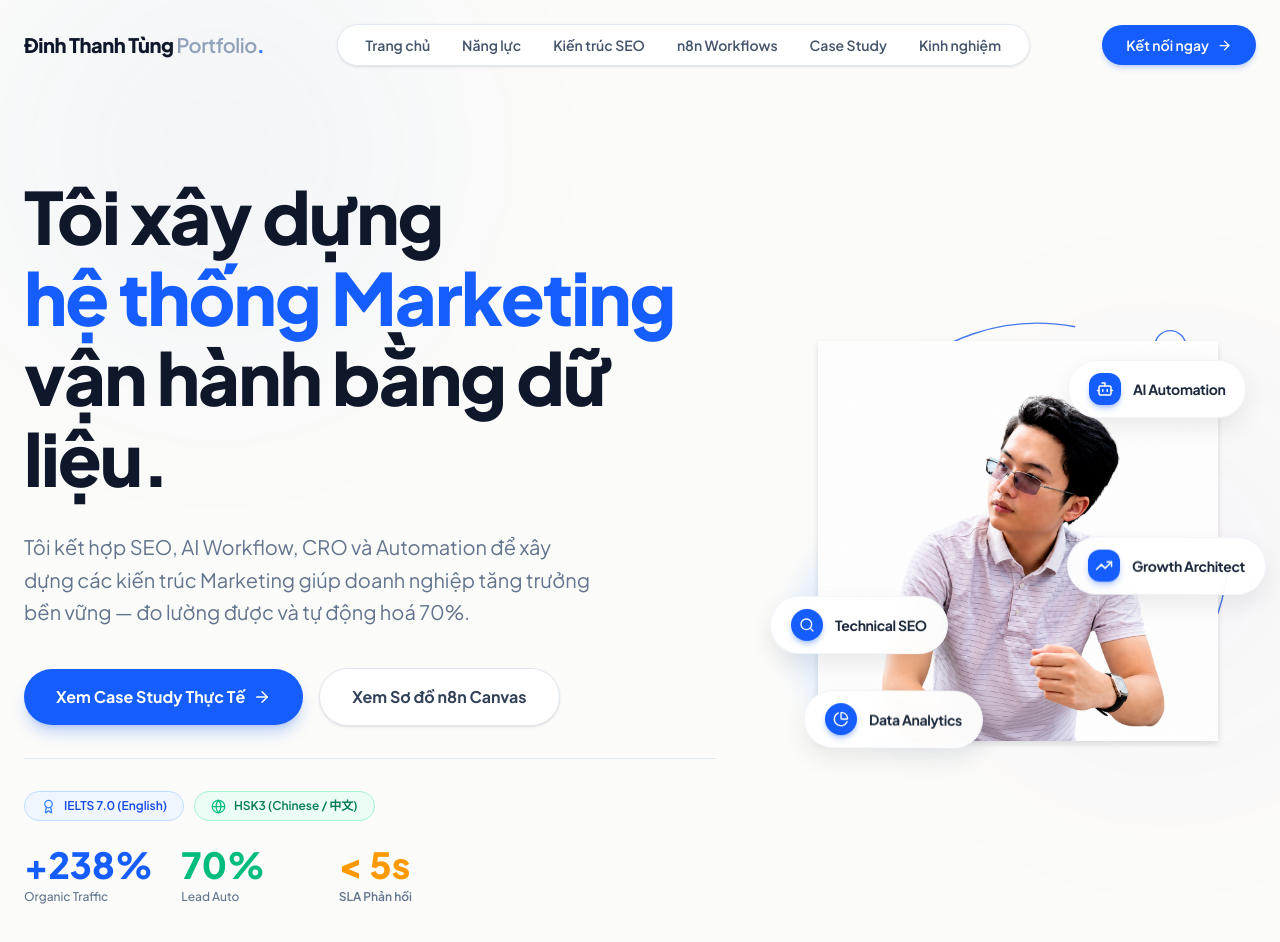
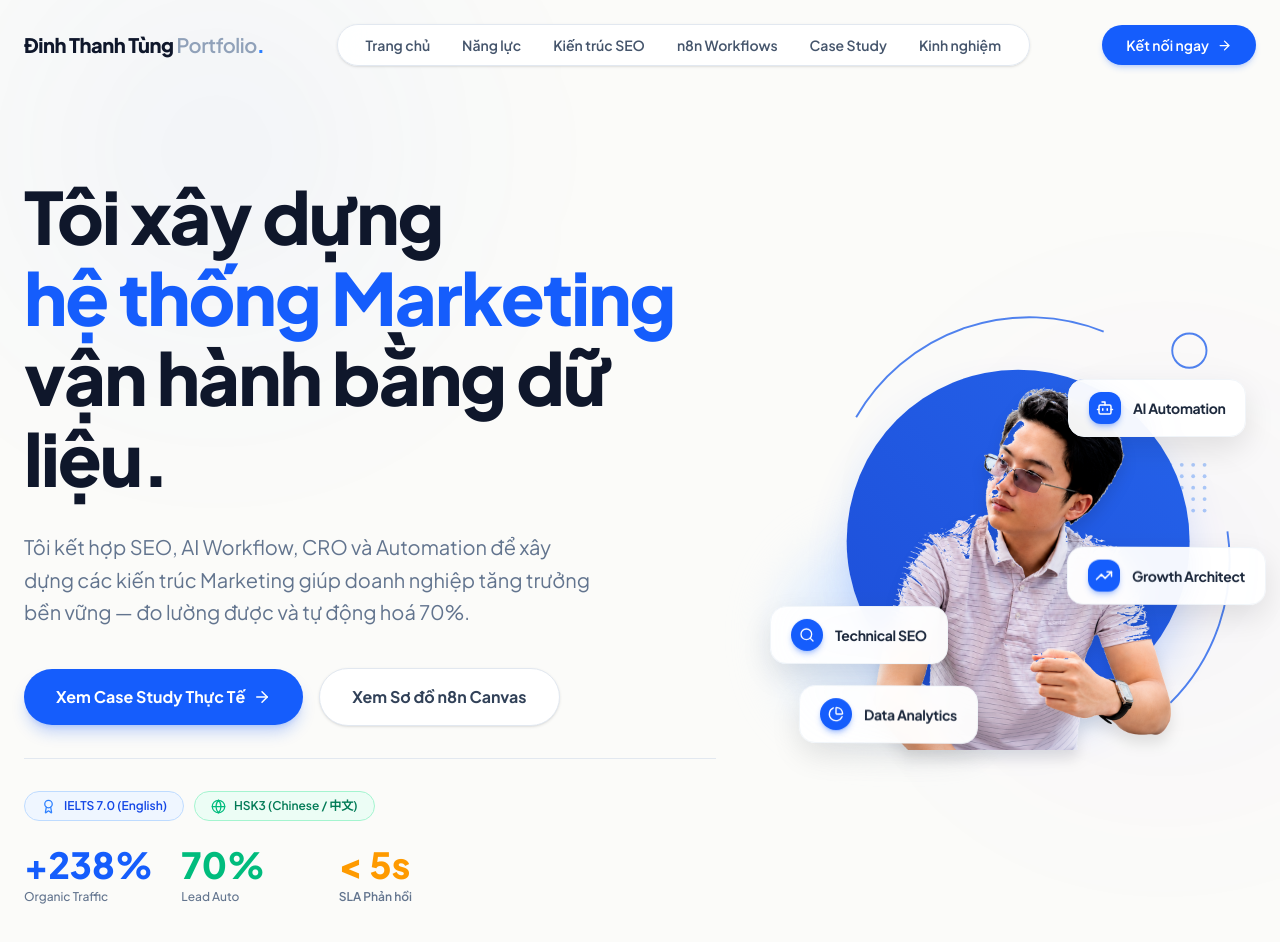
Before and after one commit to kemdinh43-lab/dinhthanhtungportfolio, a React (Vite) app: page / in a window 1280 px wide. Shown: the top 942 px of the page. Built offline with nearby package versions, Linux system fonts and the light colour scheme; the HTML template or start-up script is replaced by a standard one.

Commit message:
fix: clean transparent PNG background for Hero cutout image and refine layout

```diff
--- a/src/App.tsx
+++ b/src/App.tsx
@@ -280,46 +280,46 @@ function Navbar() {
 // ─── Hero Graphic Visual ──────────────────────────────────────────────────────
 function HeroVisual() {
   return (
-    <div className="relative w-full max-w-[480px] aspect-square mx-auto flex items-center justify-center select-none">
+    <div className="relative w-full max-w-[520px] aspect-square mx-auto flex items-center justify-center select-none">
 
       {/* ── Background SVG Accents & Decorative Curves ── */}
       <svg className="absolute inset-0 w-full h-full pointer-events-none z-0" viewBox="0 0 500 500" fill="none">
         {/* Top-Left Arc */}
-        <path d="M 115 90 A 210 210 0 0 1 310 25" stroke="#2563EB" strokeWidth="1.5" opacity="0.85" />
+        <path d="M 80 120 A 210 210 0 0 1 340 30" stroke="#2563EB" strokeWidth="2" opacity="0.8" />
 
-        {/* Bottom-Right Arc */}
-        <path d="M 470 280 A 210 210 0 0 1 420 395" stroke="#2563EB" strokeWidth="1.5" opacity="0.85" />
+        {/* Bottom-Right Outer Arc */}
+        <path d="M 470 240 A 210 210 0 0 1 410 420" stroke="#2563EB" strokeWidth="2" opacity="0.8" />
 
-        {/* Top-Right Circle Outline */}
-        <circle cx="410" cy="45" r="16" stroke="#2563EB" strokeWidth="1.5" fill="none" opacity="0.85" />
+        {/* Top-Right Decorative Circle */}
+        <circle cx="430" cy="50" r="18" stroke="#2563EB" strokeWidth="2" fill="none" opacity="0.8" />
 
         {/* Right Dot Grid */}
-        <g fill="#93C5FD" opacity="0.75">
+        <g fill="#3B82F6" opacity="0.4">
           {Array.from({ length: 4 }).map((_, col) =>
-            Array.from({ length: 6 }).map((_, row) => (
-              <circle key={`${col}-${row}`} cx={400 + col * 12} cy={180 + row * 12} r="2" />
+            Array.from({ length: 5 }).map((_, row) => (
+              <circle key={`${col}-${row}`} cx={410 + col * 12} cy={170 + row * 12} r="2" />
             ))
           )}
         </g>
       </svg>
 
       {/* ── Soft Light Blue Blob (Bottom Left) ── */}
-      <div className="absolute left-[2%] bottom-[8%] w-[55%] h-[45%] rounded-full bg-blue-100/70 blur-md pointer-events-none z-0" />
+      <div className="absolute left-[0%] bottom-[10%] w-[50%] h-[40%] rounded-full bg-blue-100/80 blur-xl pointer-events-none z-0" />
 
       {/* ── Central Vibrant Blue Circle ── */}
-      <div className="absolute w-[68%] h-[68%] rounded-full bg-[#1D61E7] shadow-xl shadow-blue-500/20 top-1/2 left-1/2 -translate-x-1/2 -translate-y-1/2 z-0" />
+      <div className="absolute w-[72%] h-[72%] rounded-full bg-gradient-to-tr from-[#1D4ED8] to-[#2563EB] shadow-2xl shadow-blue-600/30 top-1/2 left-1/2 -translate-x-1/2 -translate-y-1/2 z-0" />
 
-      {/* ── Cutout Person Image ── */}
+      {/* ── Transparent Cutout Person Image ── */}
       <img
-        src="/hero-person-cutout.png"
+        src="/hero-person-cutout-clean.png"
         alt="Đinh Thanh Tùng - Marketing Systems Architect"
-        className="relative z-10 w-[84%] h-auto object-contain mx-auto transition-transform duration-500 hover:scale-[1.02] drop-shadow-md"
+        className="relative z-10 w-[88%] h-auto object-contain mx-auto transition-transform duration-500 hover:scale-[1.02] drop-shadow-xl"
       />
 
       {/* ── 4 Floating Badges ── */}
       {/* 1. Top Right: AI Automation */}
-      <div className="absolute top-[12%] right-[0%] sm:right-[2%] z-20 apple-float" style={{ animationDelay: '0s' }}>
-        <div className="bg-white/95 backdrop-blur-md border border-slate-100 shadow-[0_10px_25px_rgba(0,0,0,0.08)] px-4 py-2.5 sm:px-5 sm:py-3 rounded-full flex items-center gap-3 font-bold text-xs sm:text-sm text-slate-800 tracking-tight hover:scale-105 transition-transform">
+      <div className="absolute top-[16%] right-[2%] z-20 apple-float" style={{ animationDelay: '0s' }}>
+        <div className="bg-white/95 backdrop-blur-md border border-slate-100 shadow-[0_12px_30px_rgba(0,0,0,0.1)] px-4 py-2.5 sm:px-5 sm:py-3 rounded-2xl flex items-center gap-3 font-bold text-xs sm:text-sm text-slate-800 tracking-tight hover:scale-105 transition-transform">
           <div className="w-7 h-7 sm:w-8 sm:h-8 rounded-xl bg-blue-600 flex items-center justify-center text-white flex-shrink-0 shadow-md shadow-blue-600/30">
             <Bot size={18} />
           </div>
@@ -328,8 +328,8 @@ function HeroVisual() {
       </div>
 
       {/* 2. Middle Right: Growth Architect */}
-      <div className="absolute top-[50%] right-[-4%] sm:right-[-2%] z-20 apple-float" style={{ animationDelay: '1.5s' }}>
-        <div className="bg-white/95 backdrop-blur-md border border-slate-100 shadow-[0_10px_25px_rgba(0,0,0,0.08)] px-4 py-2.5 sm:px-5 sm:py-3 rounded-full flex items-center gap-3 font-bold text-xs sm:text-sm text-slate-800 tracking-tight hover:scale-105 transition-transform">
+      <div className="absolute top-[52%] right-[-2%] z-20 apple-float" style={{ animationDelay: '1.5s' }}>
+        <div className="bg-white/95 backdrop-blur-md border border-slate-100 shadow-[0_12px_30px_rgba(0,0,0,0.1)] px-4 py-2.5 sm:px-5 sm:py-3 rounded-2xl flex items-center gap-3 font-bold text-xs sm:text-sm text-slate-800 tracking-tight hover:scale-105 transition-transform">
           <div className="w-7 h-7 sm:w-8 sm:h-8 rounded-xl bg-blue-600 flex items-center justify-center text-white flex-shrink-0 shadow-md shadow-blue-600/30">
             <TrendingUp size={18} />
           </div>
@@ -338,8 +338,8 @@ function HeroVisual() {
       </div>
 
       {/* 3. Middle Left: Technical SEO */}
-      <div className="absolute top-[62%] left-[-4%] sm:left-[-2%] z-20 apple-float" style={{ animationDelay: '1s' }}>
-        <div className="bg-white/95 backdrop-blur-md border border-slate-100 shadow-[0_10px_25px_rgba(0,0,0,0.08)] px-4 py-2.5 sm:px-5 sm:py-3 rounded-full flex items-center gap-3 font-bold text-xs sm:text-sm text-slate-800 tracking-tight hover:scale-105 transition-transform">
+      <div className="absolute top-[64%] left-[-2%] z-20 apple-float" style={{ animationDelay: '1s' }}>
+        <div className="bg-white/95 backdrop-blur-md border border-slate-100 shadow-[0_12px_30px_rgba(0,0,0,0.1)] px-4 py-2.5 sm:px-5 sm:py-3 rounded-2xl flex items-center gap-3 font-bold text-xs sm:text-sm text-slate-800 tracking-tight hover:scale-105 transition-transform">
           <div className="w-7 h-7 sm:w-8 sm:h-8 rounded-full bg-blue-600 flex items-center justify-center text-white flex-shrink-0 shadow-md shadow-blue-600/30">
             <Search size={16} />
           </div>
@@ -348,8 +348,8 @@ function HeroVisual() {
       </div>
 
       {/* 4. Bottom Left: Data Analytics */}
-      <div className="absolute bottom-[5%] left-[2%] sm:left-[5%] z-20 apple-float" style={{ animationDelay: '2s' }}>
-        <div className="bg-white/95 backdrop-blur-md border border-slate-100 shadow-[0_10px_25px_rgba(0,0,0,0.08)] px-4 py-2.5 sm:px-5 sm:py-3 rounded-full flex items-center gap-3 font-bold text-xs sm:text-sm text-slate-800 tracking-tight hover:scale-105 transition-transform">
+      <div className="absolute bottom-[6%] left-[4%] z-20 apple-float" style={{ animationDelay: '2s' }}>
+        <div className="bg-white/95 backdrop-blur-md border border-slate-100 shadow-[0_12px_30px_rgba(0,0,0,0.1)] px-4 py-2.5 sm:px-5 sm:py-3 rounded-2xl flex items-center gap-3 font-bold text-xs sm:text-sm text-slate-800 tracking-tight hover:scale-105 transition-transform">
           <div className="w-7 h-7 sm:w-8 sm:h-8 rounded-full bg-blue-600 flex items-center justify-center text-white flex-shrink-0 shadow-md shadow-blue-600/30">
             <PieChart size={16} />
           </div>
```
Also changed, not shown: public/hero-person-cutout-clean.png (added).
